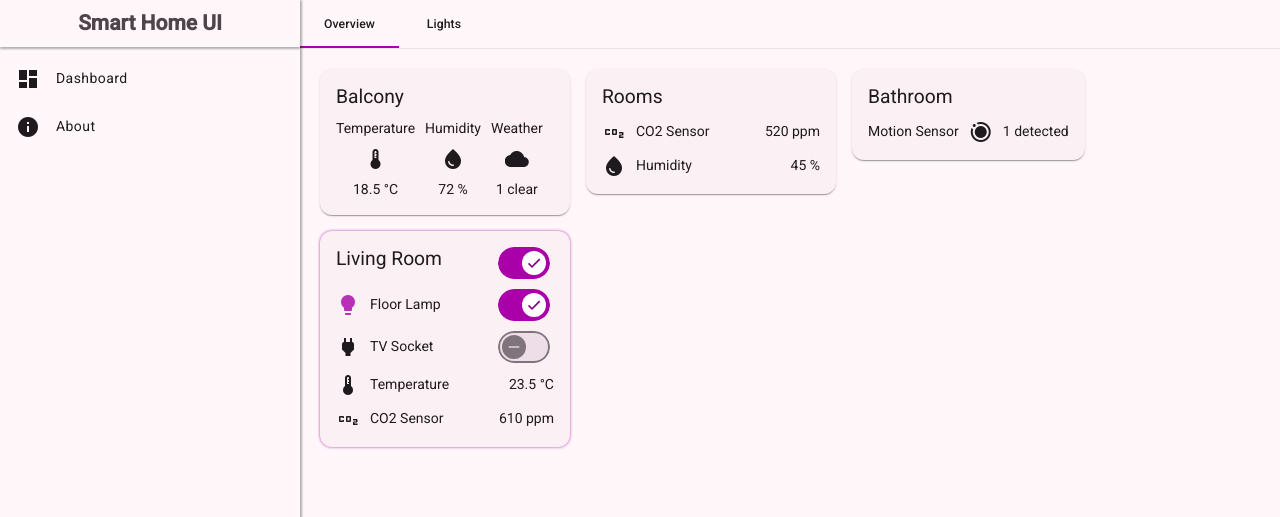
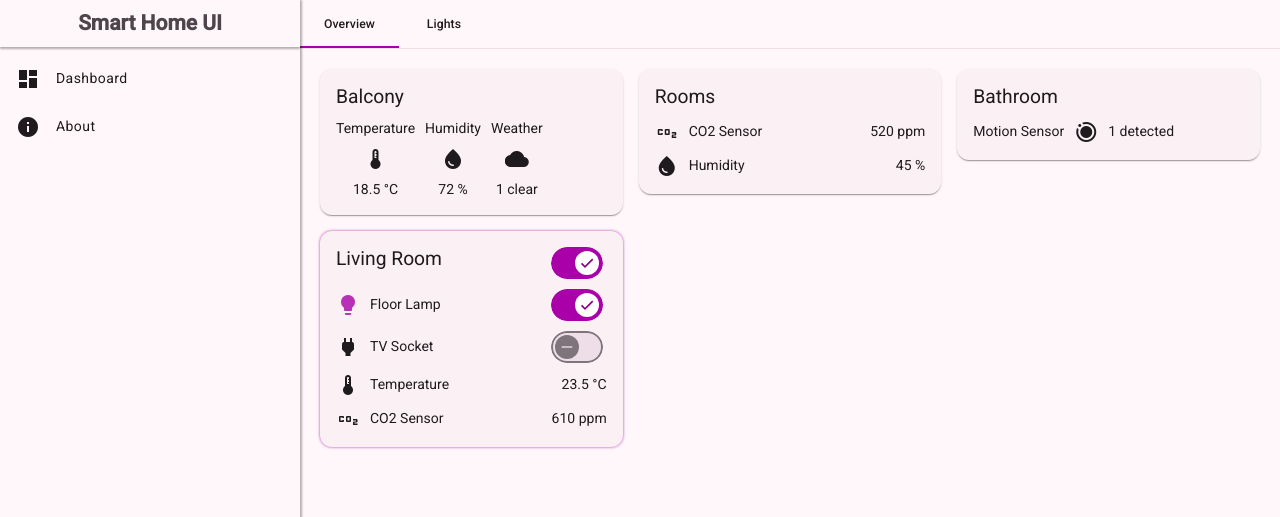
Before and after one commit to NMakarevich/smart-home-ui, an Angular app: page / in a window 1280 px wide. Shown: the top 517 px of the page. Built offline with nearby package versions, Linux system fonts and the light colour scheme.

Commit message:
refactor: change flex to grid

```diff
--- a/src/app/components/dashboard/dashboard.scss
+++ b/src/app/components/dashboard/dashboard.scss
@@ -5,7 +5,7 @@
 
 .tab-content {
   padding: 20px;
-  display: flex;
-  gap: 16px;
-  flex-wrap: wrap;
+  display: grid;
+  grid-gap: 16px;
+  grid-template-columns: repeat(auto-fill, minmax(250px, 1fr));
 }
```
